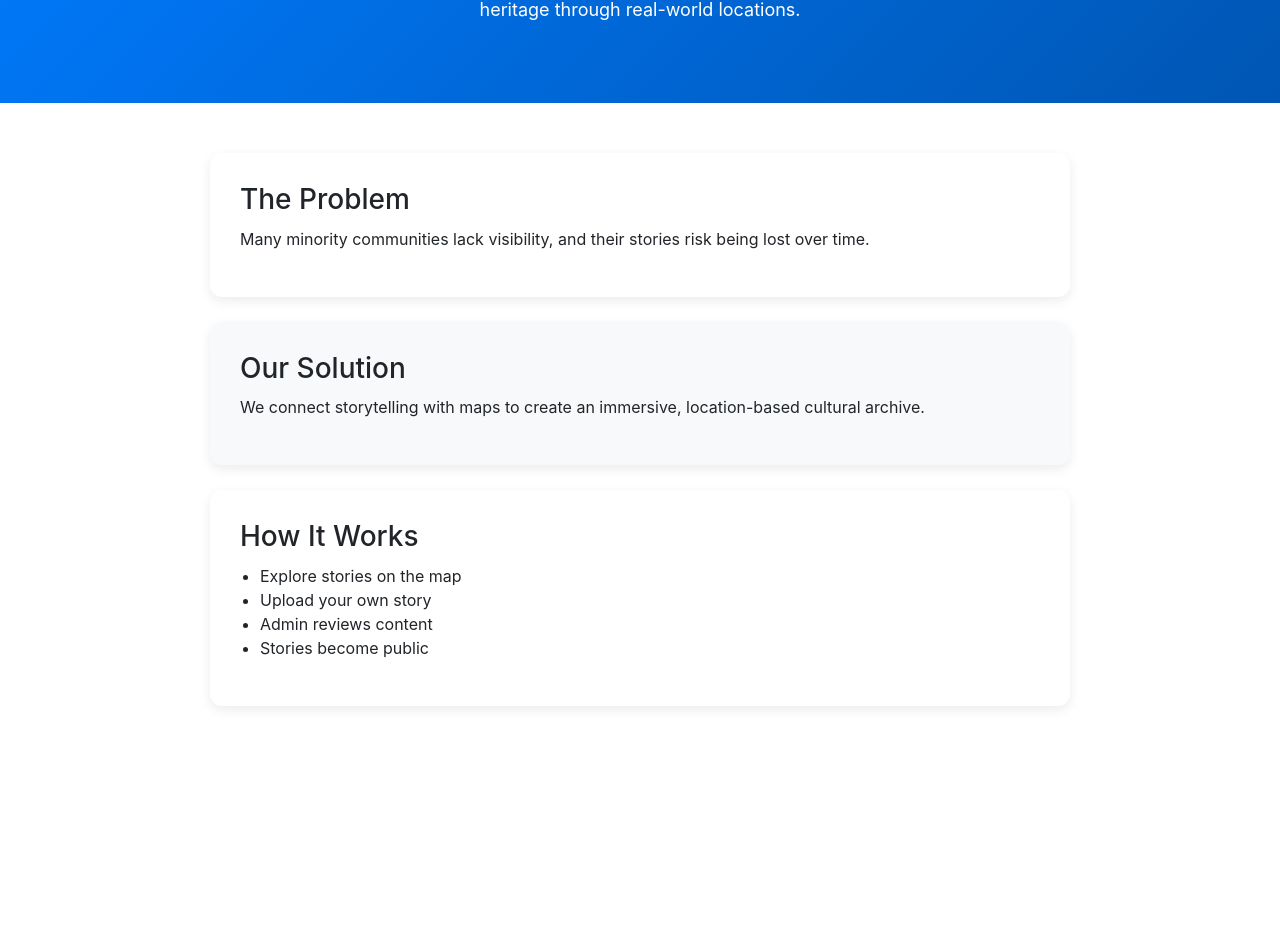
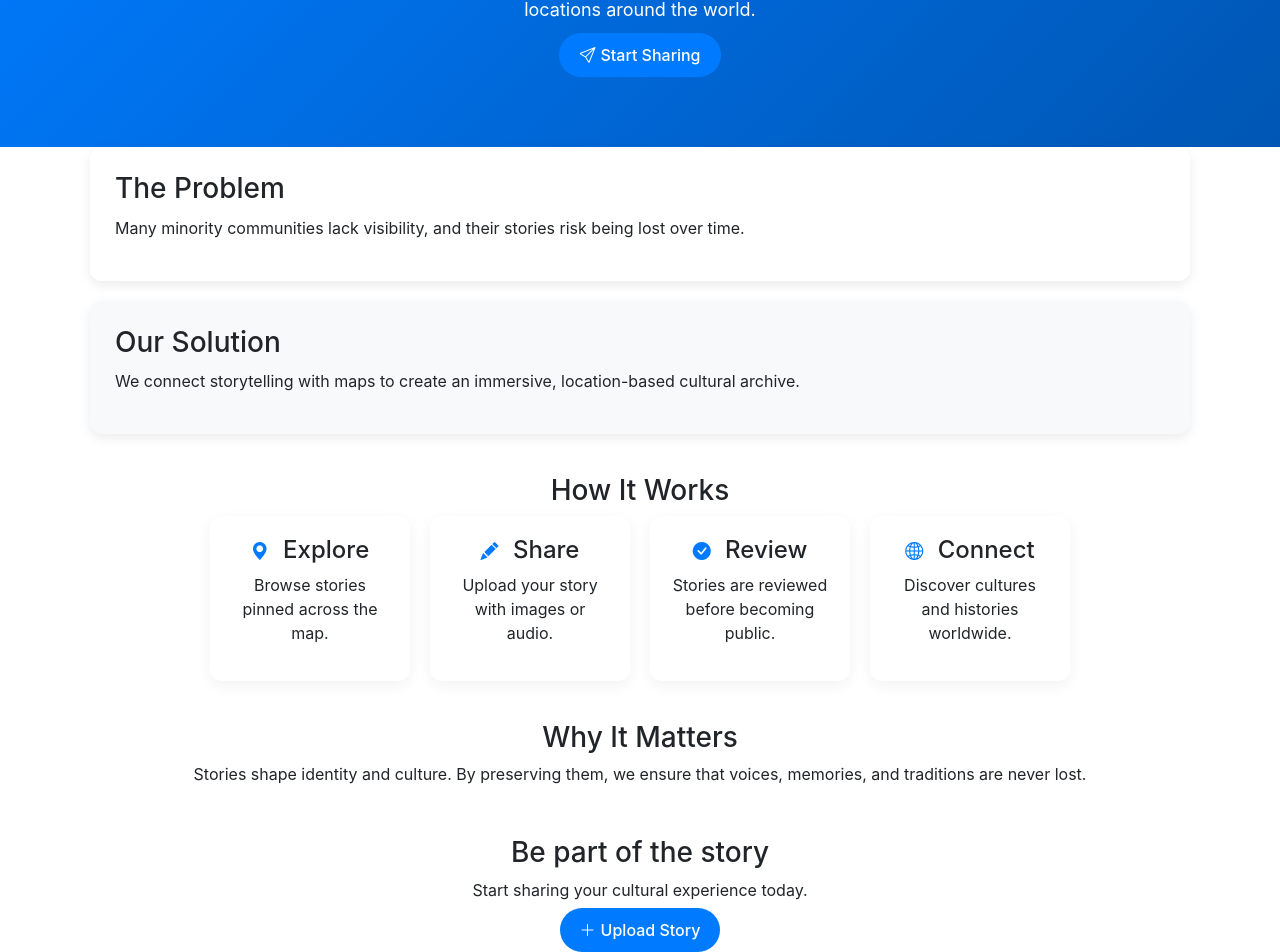
Before and after one commit to hussainJamil24/cultural-storytelling-map, a React (Create React App) app in the folder frontend/: page /about in a window 1280 px wide. Shown: the part 250-1202 px from the top of the page. Before the commit the page ends 1031 px from the top, so only its background shows below. Built offline with nearby package versions, Linux system fonts and the light colour scheme.

Commit message:
update about page style

```diff
--- a/frontend/src/assets/styles/about.css
+++ b/frontend/src/assets/styles/about.css
@@ -19,9 +19,9 @@
 
 /* MAIN CONTAINER */
 .about-container {
-    padding: 50px 20px;
-    max-width: 900px;
-    margin: auto;
+    /* padding: 50px 20px; */
+    max-width: 1100px;
+    margin: 0 auto;
 }
 
 /* CARDS */
@@ -47,3 +47,64 @@
 .about-card ul {
     padding-left: 20px;
 }
+
+/* .about-background {
+    width: 100%;
+    min-height: 100vh;
+    background:
+        linear-gradient(rgba(26, 58, 82, 0.75), rgba(26, 58, 82, 0.75)),
+        url("../images/map.jpg");
+
+    background-size: cover;
+    background-position: center;
+    padding: 80px 20px;
+
+} */
+
+
+.about-card {
+    background: rgba(255, 255, 255, 0.95);
+    backdrop-filter: blur(10px);
+    border-radius: 12px;
+    padding: 25px;
+    margin-bottom: 20px;
+}
+
+.hero-cta {
+    margin-top: 20px;
+}
+
+.about-steps {
+    margin-top: 40px;
+    text-align: center;
+}
+
+.steps-grid {
+    display: flex;
+    gap: 20px;
+    flex-wrap: wrap;
+    justify-content: center;
+}
+
+.step {
+    background: #fff;
+    padding: 20px;
+    border-radius: 12px;
+    width: 200px;
+    box-shadow: 0 5px 15px rgba(0,0,0,0.05);
+}
+
+.about-impact {
+    margin-top: 40px;
+    text-align: center;
+}
+
+.about-cta {
+    margin-top: 50px;
+    text-align: center;
+}
+
+.step h4 i {
+    color: #007BFF;
+    font-size: 18px;
+}
--- a/frontend/src/pages/About.js
+++ b/frontend/src/pages/About.js
@@ -1,4 +1,5 @@
 import Navbar from "../components/Navbar";
+import { Link } from "react-router-dom";
 import '../assets/styles/about.css';
 
 export default function About() {
@@ -8,15 +9,21 @@ export default function About() {
 
             {/* HERO */}
             <div className="about-hero">
-                <h1>Preserving Stories. Connecting Cultures.</h1>
+                <h1>Every Place Holds a Story</h1>
                 <p>
-                    An interactive storytelling map where communities share
-                    their heritage through real-world locations.
+                    Discover, preserve, and share cultural stories connected to real locations around the world.
                 </p>
+
+                <div className="hero-cta">
+                    <Link to="/upload" className="upload-btn mt-auto">
+                        <i className="bi bi-send"></i>
+                        Start Sharing
+                    </Link>
+                </div>
             </div>
 
             {/* CONTENT */}
-            <div className="about-container">
+            <div className="about-container about-background">
 
                 <section className="about-card">
                     <h3>The Problem</h3>
@@ -34,14 +41,47 @@ export default function About() {
                     </p>
                 </section>
 
-                <section className="about-card">
+                <section className="about-steps">
                     <h3>How It Works</h3>
-                    <ul>
-                        <li>Explore stories on the map</li>
-                        <li>Upload your own story</li>
-                        <li>Admin reviews content</li>
-                        <li>Stories become public</li>
-                    </ul>
+
+                    <div className="steps-grid">
+                        <div className="step">
+                            <h4> <i className="bi bi-geo-alt-fill me-2"></i> Explore</h4>
+                            <p>Browse stories pinned across the map.</p>
+                        </div>
+
+                        <div className="step">
+                            <h4> <i className="bi bi-pencil-fill me-2"></i> Share</h4>
+                            <p>Upload your story with images or audio.</p>
+                        </div>
+
+                        <div className="step">
+                            <h4> <i className="bi bi-check-circle-fill me-2"></i> Review</h4>
+                            <p>Stories are reviewed before becoming public.</p>
+                        </div>
+
+                        <div className="step">
+                            <h4> <i className="bi bi-globe2 me-2"></i> Connect</h4>
+                            <p>Discover cultures and histories worldwide.</p>
+                        </div>
+                    </div>
+                </section>
+
+                <section className="about-impact">
+                    <h3>Why It Matters</h3>
+                    <p>
+                        Stories shape identity and culture. By preserving them, we ensure
+                        that voices, memories, and traditions are never lost.
+                    </p>
+
+                    <div className="about-cta">
+                        <h3>Be part of the story</h3>
+                        <p>Start sharing your cultural experience today.</p>
+                        <Link to="/upload" className="upload-btn mt-auto">
+                            <i className="bi bi-plus-lg"></i>
+                            Upload Story
+                        </Link>
+                    </div>
                 </section>
 
             </div>
```
Also changed, not shown: frontend/src/assets/images/map.jpg (added).
